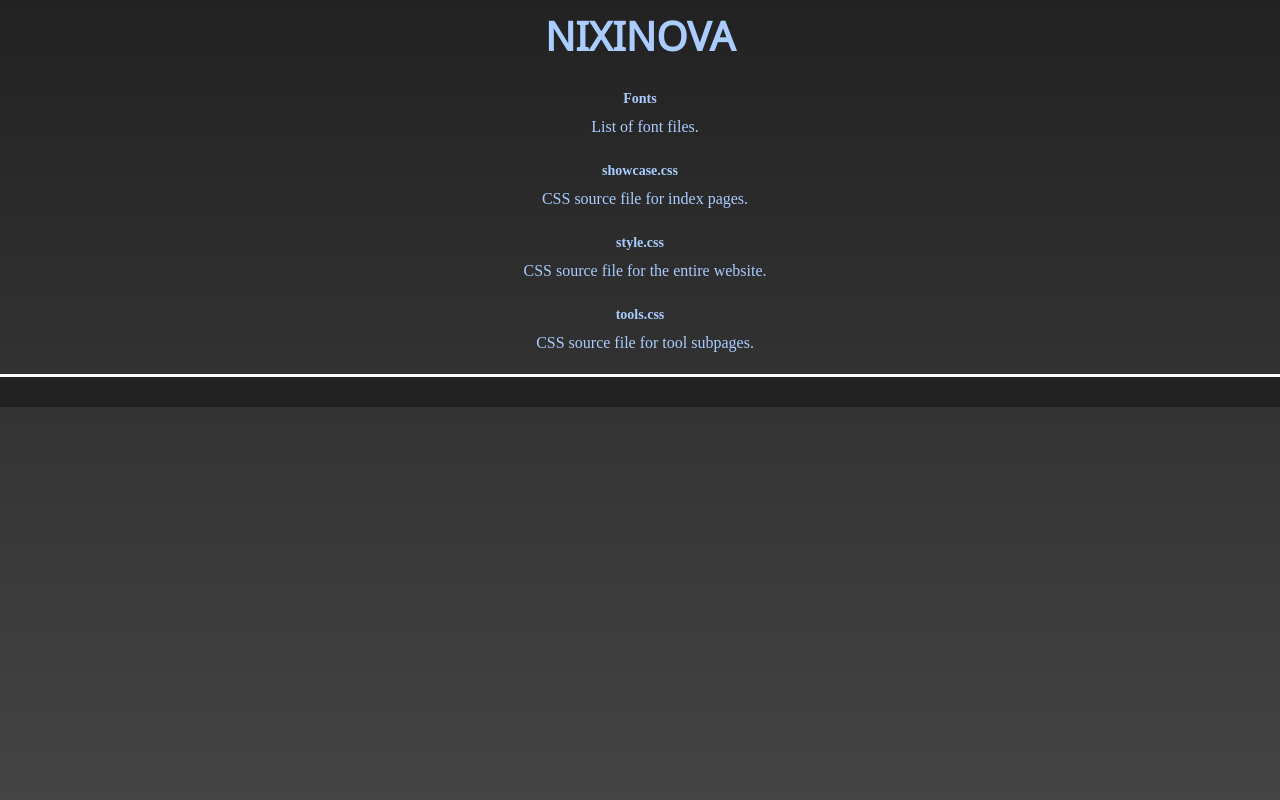
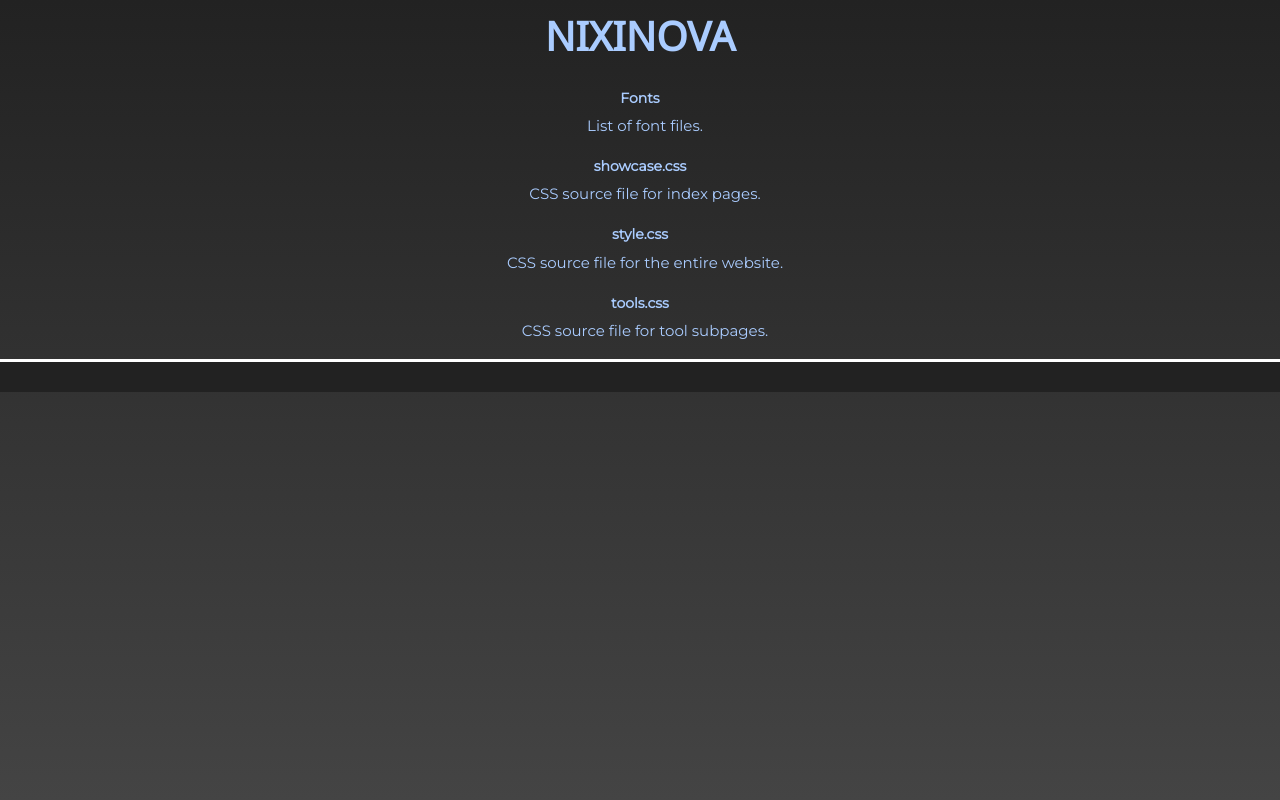
Before and after one commit to Nixinova/Website, a PHP site: page /css/index.html in a window 1280 px wide. Run offline with PHP 8.4, Linux system fonts and the light colour scheme.

Commit message:
Fix font size

```diff
--- a/css/style.css
+++ b/css/style.css
@@ -4,7 +4,7 @@
 
 /* Elements */
 * {box-sizing: border-box; transition: 0.5s;}
-body {font: normal 15spx 'Montserrat'; color: #eee; margin: 0; line-height: 1.8; background: linear-gradient(#222, #444);}
+body {font: normal 15px 'Montserrat'; color: #eee; margin: 0; line-height: 1.8; background: linear-gradient(#222, #444);}
 nav {background: #222;}
 main {padding: 0 5vw;}
 p {text-align: center; margin-left: 10px;}
```
